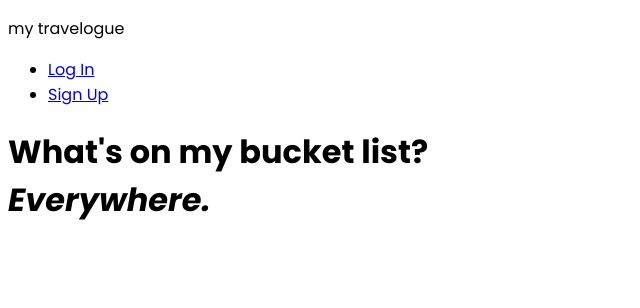
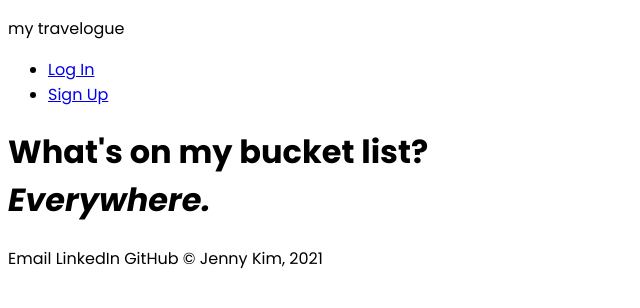
Before and after one commit to kim-jenny5/my-travelogue-frontend, a React (Create React App) app: page / in a window 1280 px wide. Shown: the top 308 px of the page, without its empty margins (0-640 px from the left). Built offline with nearby package versions, Linux system fonts and the light colour scheme.

Commit message:
got rid of containers for now

```diff
--- a/src/App.js
+++ b/src/App.js
@@ -1,14 +1,13 @@
 import React, { Component } from "react";
 import { Route } from "react-router";
-// import Home from "./components/Home";
-import HomeContainer from "./containers/HomeContainer";
-// import UserContainer from "./containers/UserContainer";
+// import HomeContainer from "./containers/HomeContainer";
+import Home from "./components/Home";
 
 export default class App extends Component {
 	render() {
 		return (
 			<div className="App">
-				<Route exact path="/" component={HomeContainer}></Route>
+				<Route exact path="/" component={Home}></Route>
 			</div>
 		);
 	}
--- a/src/components/Home.js
+++ b/src/components/Home.js
@@ -1,11 +1,17 @@
-// import React, { Component } from "react";
+import React, { Component } from "react";
+import { MainNav } from "../components/MainNav";
+import { RFooter } from "../components/RFooter";
 
-// export default class Home extends Component {
-// 	render() {
-// 		return (
-// 			<div>
-// 				<h1>Hello!</h1>
-// 			</div>
-// 		);
-// 	}
-// }
+export default class Home extends Component {
+	render() {
+		return (
+			<div>
+				<MainNav />
+				<h1>
+					What's on my bucket list? <br /> <i>Everywhere.</i>
+				</h1>
+				<RFooter />
+			</div>
+		);
+	}
+}
--- /dev/null
+++ b/src/components/RFooter.js
@@ -0,0 +1,12 @@
+import React from "react";
+
+export const RFooter = () => {
+	return (
+		<div>
+			<span>Email </span>
+			<span>LinkedIn </span>
+			<span>GitHub </span>
+			<span>© Jenny Kim, 2021</span>
+		</div>
+	);
+};
--- a/src/containers/HomeContainer.js
+++ /dev/null
@@ -1,15 +0,0 @@
-import React, { Component } from "react";
-import { MainNav } from "../components/MainNav";
-
-export default class HomeContainer extends Component {
-	render() {
-		return (
-			<div>
-				<MainNav />
-				<h1>
-					What's on my bucket list? <br /> <i>Everywhere.</i>
-				</h1>
-			</div>
-		);
-	}
-}
```
Also changed, not shown: src/containers/UserContainer.js (deleted, +0 -7 lines).
